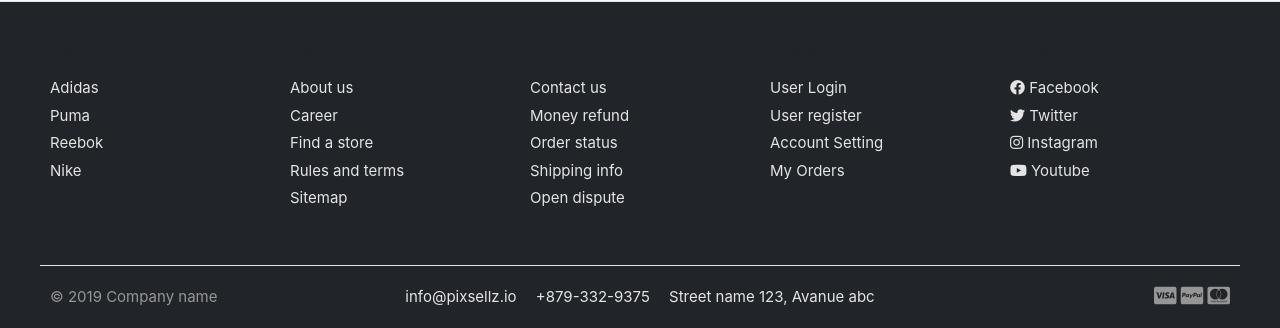
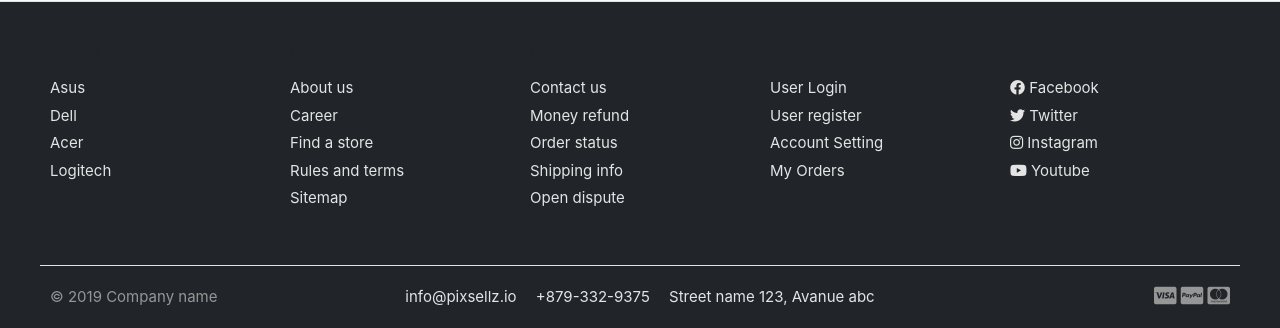
Before and after one commit to Kunalp02/Ecommerce_Django, a Django app: page /accounts/ in a window 1280 px wide. Shown: the part 620-948 px from the top of the page. Run offline with Django 4.2, Linux system fonts and the light colour scheme; the visitor is signed in with stand-in values (Sample User, id 1); data that the repository does not hold is empty; some libraries are stand-ins or nearby versions; some web fonts are replaced.

Commit message:
Sixth Commit

```diff
--- a/shop/settings.py
+++ b/shop/settings.py
@@ -144,7 +144,6 @@ MESSAGE_TAGS = {
     messages.ERROR: 'error',
 }
 
-
 # Default primary key field type
 # https://docs.djangoproject.com/en/4.0/ref/settings/#default-auto-field
 
--- a/store/views.py
+++ b/store/views.py
@@ -18,12 +18,12 @@ def store(request, category_slug=None):
         products = Product.objects.filter(
             category=categories, is_available=True)
         product_count = products.count()
-        paginator = Paginator(products, 1)
+        paginator = Paginator(products, 6)
         page = request.GET.get('page')
         paged_product = paginator.get_page(page)
     else:
         products = Product.objects.all().filter(is_available=True).order_by('id')
-        paginator = Paginator(products, 1)
+        paginator = Paginator(products, 6)
         page = request.GET.get('page')
         paged_product = paginator.get_page(page)
         product_count = products.count()
--- a/templates/includes/footer.html
+++ b/templates/includes/footer.html
@@ -32,10 +32,10 @@
 				<aside class="col-md col-6">
 					<h6 class="title">Brands</h6>
 					<ul class="list-unstyled">
-						<li> <a href="#">Adidas</a></li>
-						<li> <a href="#">Puma</a></li>
-						<li> <a href="#">Reebok</a></li>
-						<li> <a href="#">Nike</a></li>
+						<li> <a href="#">Asus</a></li>
+						<li> <a href="#">Dell</a></li>
+						<li> <a href="#">Acer</a></li>
+						<li> <a href="#">Logitech</a></li>
 					</ul>
 				</aside>
 				<aside class="col-md col-6">
@@ -99,8 +99,5 @@
 <!-- ========================= FOOTER END // ========================= -->
 
 
-
-
-
 </body>
 </html>
```
Also changed, not shown: store/models.py (line endings or trailing spaces).
